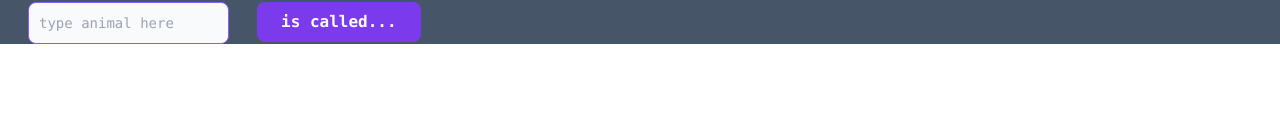
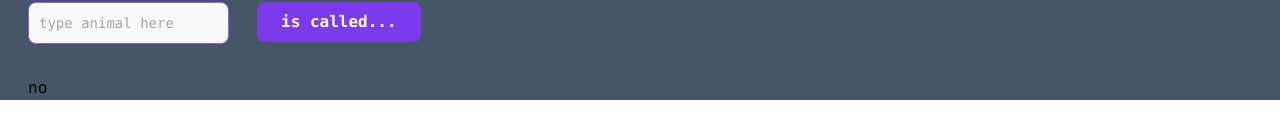
Before and after one commit to Mizzuu/baby_animal, a React (Create React App) app: page / in a window 1280 px wide. Shown: the part 358-496 px from the top of the page. Built offline with nearby package versions, Linux system fonts and the light colour scheme.

Commit message:
add if statement

```diff
--- a/src/components/Table.js
+++ b/src/components/Table.js
@@ -3,11 +3,16 @@ import React from "react";
 const Table = (props) => {
     return (
         <div className="mx-7">
-            {props.baby.map((animal) => (
-                <p key={animal.name}>
-                    {animal.name}: {animal.characteristics.name_of_young}
-                </p>
-            ))}
+            <p> {console.log(props.baby.length)} </p>
+            {props.baby.length > 0 ? (
+                props.baby.map((animal) => (
+                    <p key={animal.name}>
+                        {animal.name}: {animal.characteristics.name_of_young}
+                    </p>
+                ))
+            ) : (
+                <p>no</p>
+            )}
         </div>
     );
 };
```
